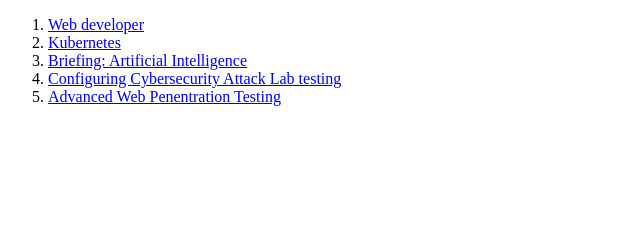
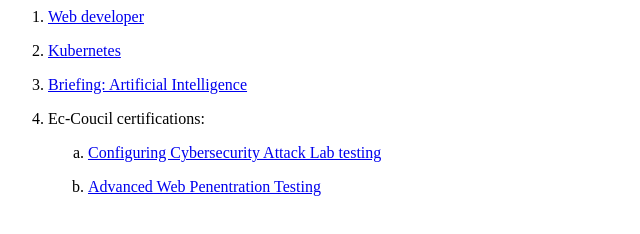
Before and after one commit to khurdp/certifications, a plain HTML site: page index.html in a window 1280 px wide. Shown: the whole page, without its empty margins (0-640 px from the left). Drawn offline with Linux system fonts and the light colour scheme.

Commit message:
Fix the index

```diff
--- a/index.html
+++ b/index.html
@@ -1,27 +1,41 @@
-<!DOCTYPE html>
-<html lang="en">
+<!DOCTYPE HTML PUBLIC "-//W3C//DTD HTML 4.0 Transitional//EN">
+<html>
 <head>
-	<meta charset="UTF-8">
+	<meta http-equiv="content-type" content="text/html; charset=utf-8"/>
+	<title>GFG</title>
+	<meta name="generator" content="LibreOffice 7.1.8.1 (Linux)"/>
+	<meta name="created" content="00:00:00"/>
+	<meta name="changed" content="2025-11-06T17:19:14.398257525"/>
+	<meta name="" content=""/>
+	<meta name="viewport" content="width=device-width, initial-scale=1.0"/>
 	<meta http-equiv="X-UA-Compatible" content="IE=edge">
-	<meta name="viewport" content="width=device-width, initial-scale=1.0">
-	<title>GFG</title>
 </head>
-<body>
-	<ol>
-	<li>
-	<a href="./edurekaWebDevelopercertificate.png">Web developer<alt="Web developer">
-	</a></li>
-	<li>
-	<a href="./kubernetesUdemyCertificate.jpg">Kubernetes<alt="Kuberneted for the absolute beginers - Hands on">
-	</a></li>
-	<li>
-	<a href="./excutiveBriefingAiAndChatGPTUdemy.jpg">Briefing: Artificial Intelligence<alt="Executive Brieging: Artifical Intelligence(AI) + ChatGPT">
-	</a></li>
-	<li>
-	<a href="./ec-coucilCybersecurityAttackLabCertificate.png">Configuring Cybersecurity Attack Lab testing<alt="Configuring Cybersecurity Attack Lab testing"></li>
-	<li>
-	<a href="./ec-coucilCybersecurityAdvancedWebPenetrationTestingCertificate.png">Advanced Web Penentration Testing<alt="Advanced Web Penentration Testing">
-	</li>
+<body lang="en-US" dir="ltr">
+<ol><li><p style="margin-bottom: 0in"><a href="edurekaWebDevelopercertificate.png">Web
+	developer </a>
+	</p>
+	<li><p style="margin-bottom: 0in"><a href="kubernetesUdemyCertificate.jpg">Kubernetes
+	</a>
+	</p>
+	<li><p style="margin-bottom: 0in"><a href="excutiveBriefingAiAndChatGPTUdemy.jpg">Briefing:
+	Artificial Intelligence </a>
+	</p>
+	<li><p style="margin-bottom: 0in">Ec-Coucil certifications:</p>
+</ol>
+<ol type="a">
+	<ol type="a">
+		<li><p style="margin-bottom: 0in"><a href="ec-coucilCybersecurityAttackLabCertificate.png">Configuring
+		Cybersecurity Attack Lab testing </a>
+		</p>
+		<li><p style="margin-bottom: 0in"><a href="ec-coucilCybersecurityAdvancedWebPenetrationTestingCertificate.png">Advanced
+		Web Penentration Testing </a>
+		</p>
 	</ol>
+</ol>
+<ol>
+	<ol start="0">
+		<p></p>
+	</ol>
+</ol>
 </body>
 </html>
```
